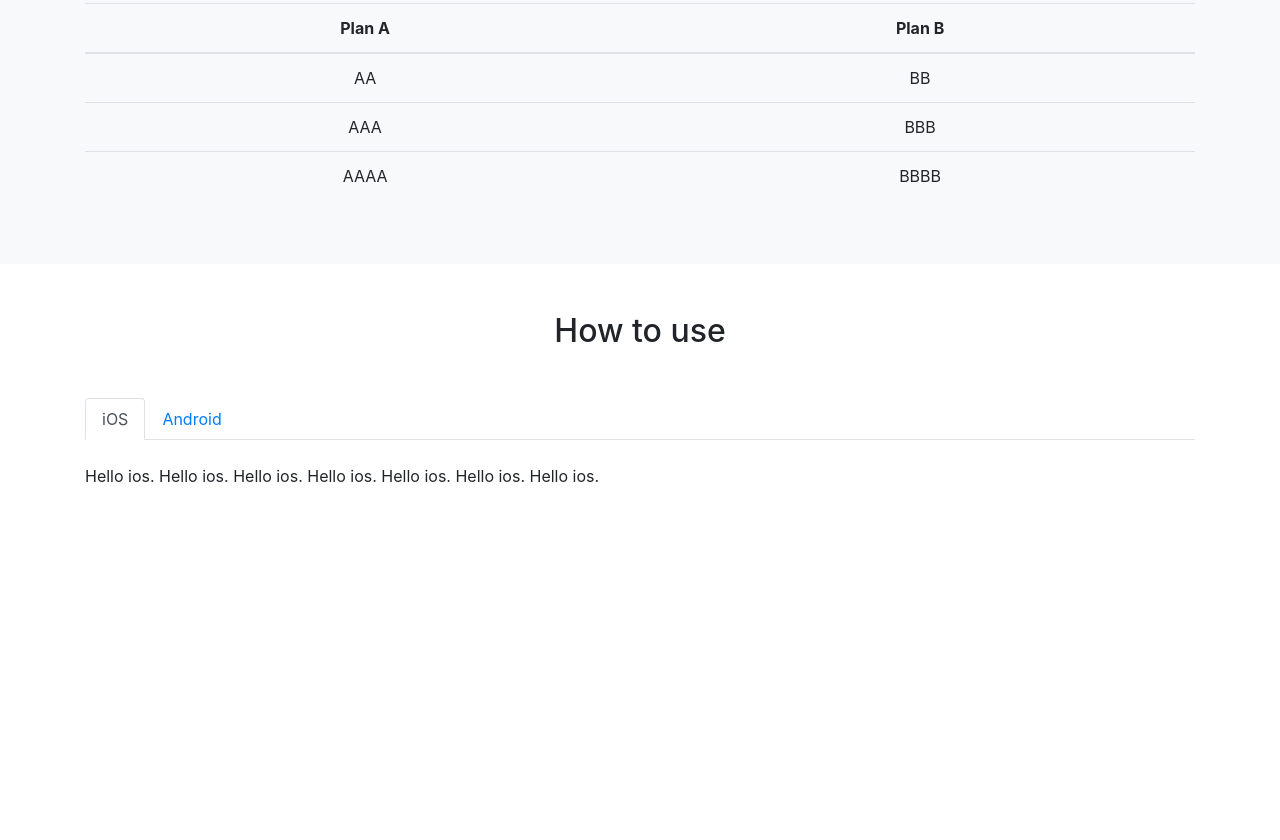
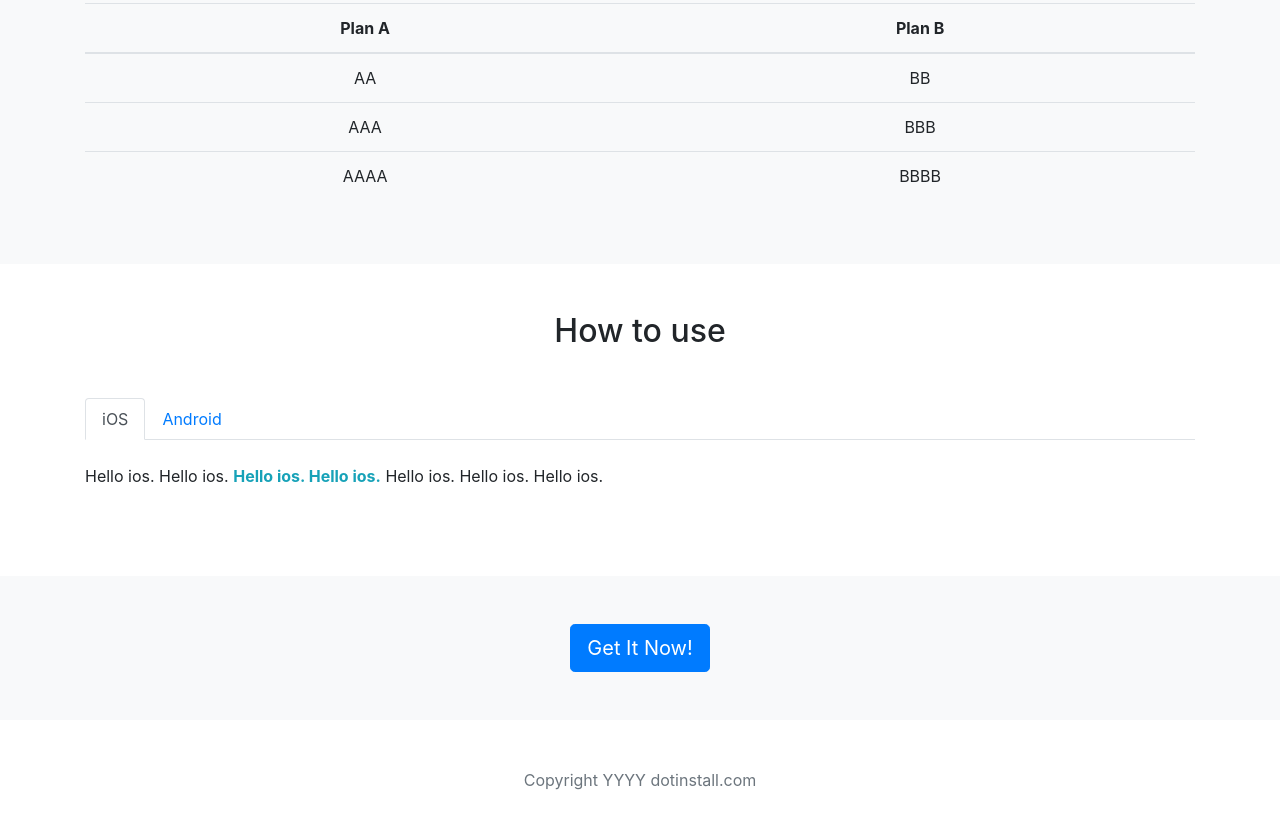
Before and after one commit to eastend-street/tutorial-bootstrap, a plain HTML site: page index.html in a window 1280 px wide. Shown: the part 1297-2137 px from the top of the page. Before the commit the page ends 1873 px from the top, so only its background shows below. Drawn offline with nearby package versions, Linux system fonts and the light colour scheme.

Commit message:
add footer, tooltip

```diff
--- a/index.html
+++ b/index.html
@@ -86,7 +86,10 @@
         </ul>
         <div class="tab-content py-4">
           <div id="ios" class="tab-pane active">
-            <p>Hello ios. Hello ios. Hello ios. Hello ios. Hello ios. Hello ios. Hello ios.</p>
+            <p>Hello ios. Hello ios.
+              <span class="font-weight-bold text-info" data-toggle="tooltip" title="This is awesome"
+                data-placement="bottom">Hello ios. Hello ios.</span>
+              Hello ios. Hello ios. Hello ios.</p>
           </div>
           <div id="android" class="tab-pane">
             <p>Hello android. Hello android. Hello android. Hello android. Hello android. </p>
@@ -94,9 +97,13 @@
         </div>
       </div>
     </section>
+    <section class="bg-light text-center py-5">
+      <a href="" class="btn btn-primary btn-lg">Get It Now!</a>
+
+    </section>
   </main>
-  <footer>
-
+  <footer class="text-center text-muted py-5">
+    Copyright YYYY dotinstall.com
   </footer>
 
   <!-- Optional JavaScript -->
@@ -107,6 +114,12 @@
     crossorigin="anonymous"></script>
   <script src="https://stackpath.bootstrapcdn.com/bootstrap/4.1.3/js/bootstrap.min.js" integrity="sha384-ChfqqxuZUCnJSK3+MXmPNIyE6ZbWh2IMqE241rYiqJxyMiZ6OW/JmZQ5stwEULTy"
     crossorigin="anonymous"></script>
+  <script>
+    $(function () {
+      'use strict';
+      $('[data-toggle="tooltip"]').tooltip();
+    });
+  </script>
 </body>
 
 </html>
```
